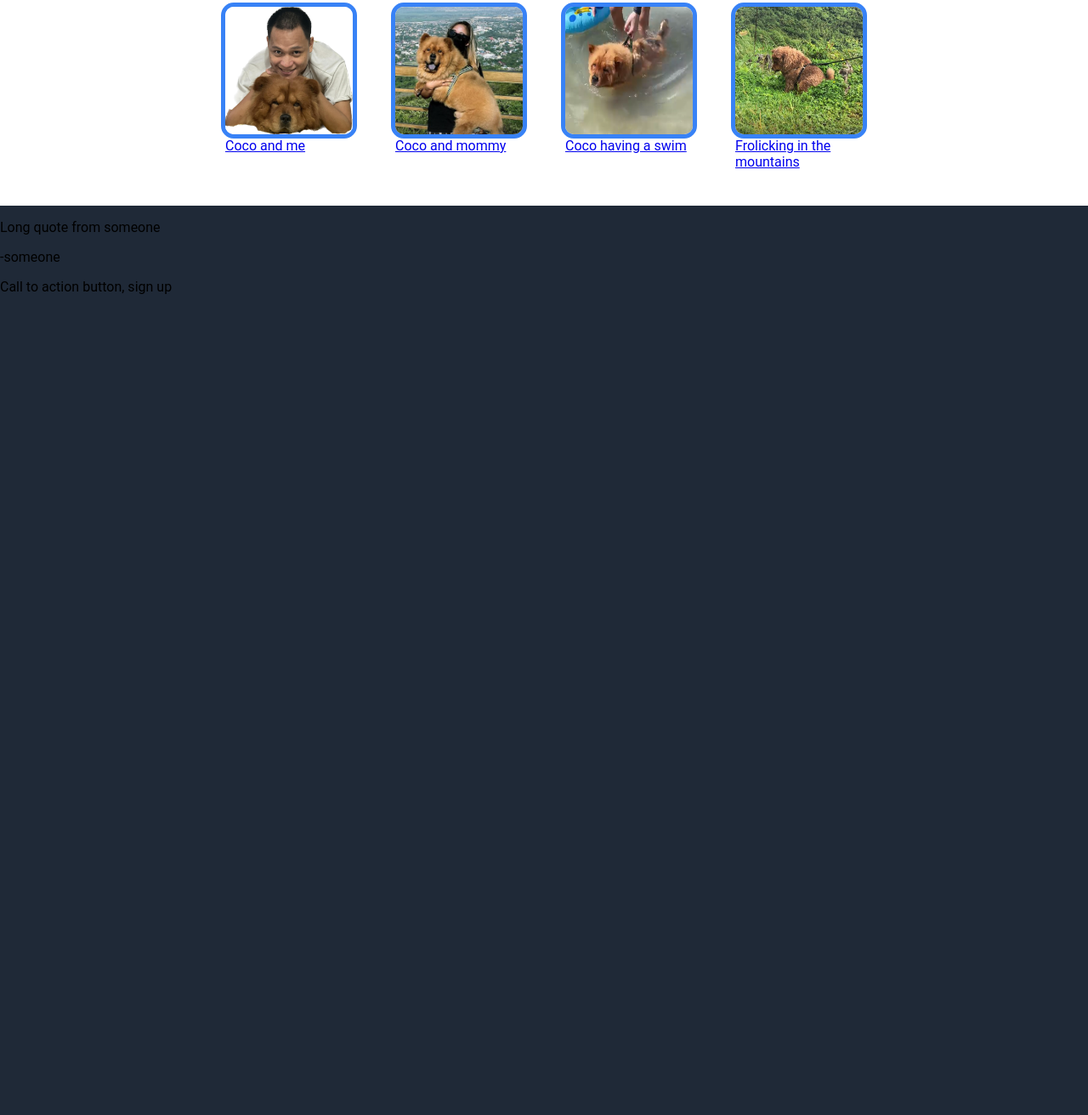
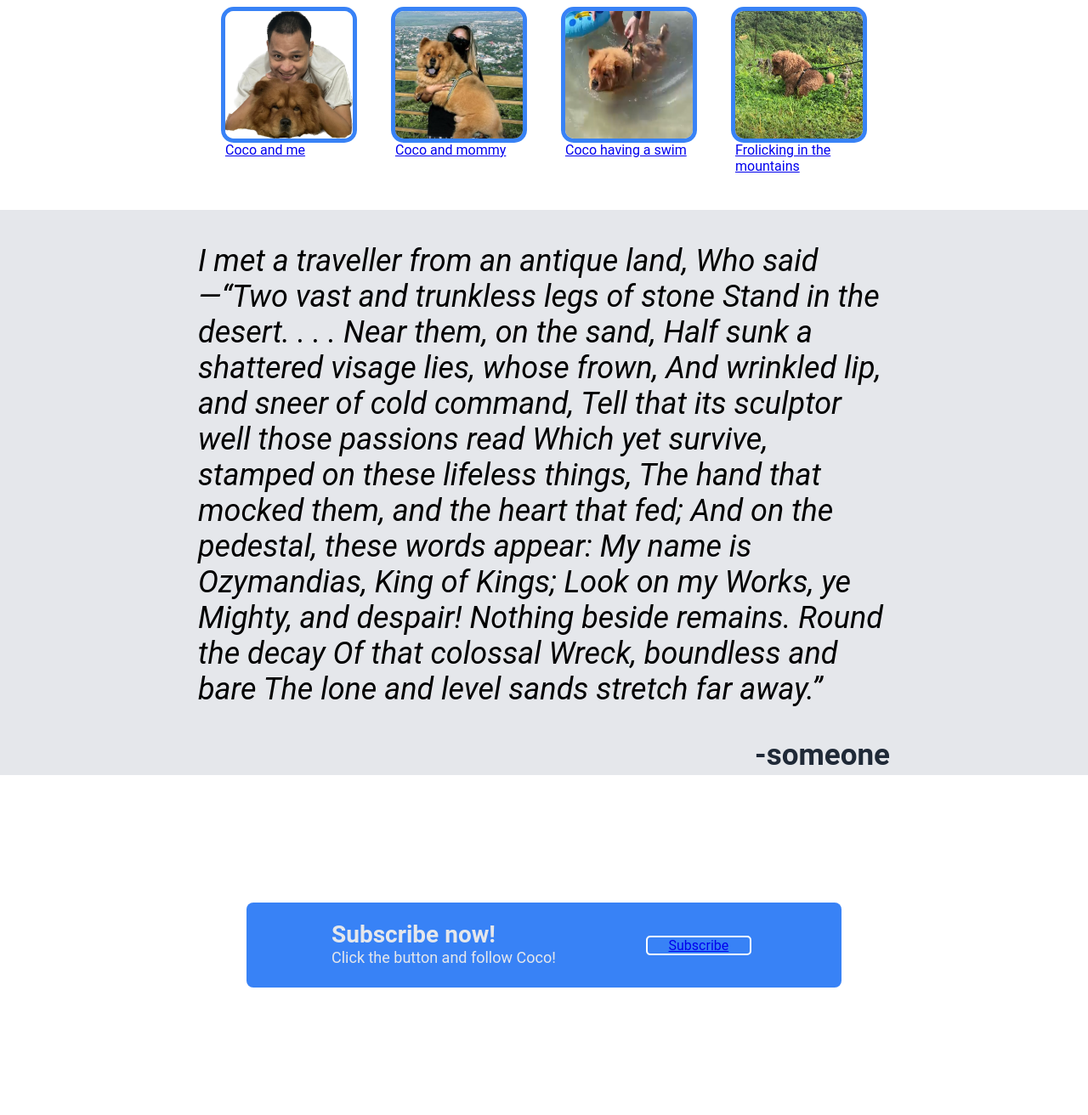
Before and after one commit to luvie23/Landing-Page, a plain HTML site: page index.html in a window 1280 px wide. Shown: the part 603-1915 px from the top of the page at 85% size. Before the commit the page ends 950 px from the top, so only its background shows below. Drawn offline with Linux system fonts and the light colour scheme.

Commit message:
Add css for the lower part and put a placeholder for the links

```diff
--- a/css/styles.css
+++ b/css/styles.css
@@ -92,6 +92,9 @@ body {
     align-content: center;
     align-items: center;
     height: 400px;
+    margin-top: 5px;
+    margin-bottom: 0;
+
 }
 
 .mid-item {
@@ -122,3 +125,81 @@ body {
     margin-top: 0px;
 
 }
+
+.low-mid-container{
+    background-color: #E5E7EB;
+    height: auto;
+    margin-top: 0;
+    border: 3px solid #E5E7EB;
+}
+
+#poem {
+    margin: 0 230px;
+    font-size: 36px;
+    justify-content: center;
+    align-content: center;
+    font-style: italic;
+}
+
+#author{
+    justify-content: right;
+    display: flex;
+    font-size: 35px;
+    font-weight: bolder;
+    color: #1F2937;
+    align-content: center;
+    margin: 0 230px;
+
+}
+
+.lowest-container{
+    display: flex;
+    justify-content: center;
+    flex-wrap: wrap;
+    background-color: white;
+    align-content: center;
+    align-items: center;
+    height: 400px;
+    margin-bottom: 0;
+
+}
+
+.action-button{
+    display: flex;
+    height: 100px;
+    width: 700px;
+    border-radius: 8px;
+    background-color: #3882f6;
+    justify-content: center;
+    align-items:flex-start;
+    color: #E5E7EB;
+    flex-direction: column;
+    flex-wrap: wrap;
+
+}
+
+#text-button {
+    display: flex;
+    margin-left: 100px;
+    font-size: 28px;
+    font-style:normal;
+    height: fit-content;
+    margin-top: 20px;
+    font-weight: bolder;
+}
+#text-button-small {
+    display: flex;
+    margin-left: 100px;
+    font-size: 18px;
+    font-style:normal;
+    margin-bottom: 25px;
+
+}
+
+#sub {
+    display: flex;
+    border: 2px solid white;
+    width: 120px;
+    justify-content: center;
+    border-radius: 5px;
+}
--- a/index.html
+++ b/index.html
@@ -19,9 +19,9 @@
 
         <div class="top-right">
 
-            <div class="header-item header-link1">header link one</div>
-            <div class="header-item header-link2">header link two</div>
-            <div class="header-item header-link3">header link three</div>
+            <div class="header-item header-link1"><a href="index.html">header link one</a></div>
+            <div class="header-item header-link2"><a href="index.html">header link two</a></div>
+            <div class="header-item header-link3"><a href="index.html">header link three</a></div>
             <div class="below-top-right">
                 <div><img id="dog" src="./images/sandycoco.png"></div>
             </div>
@@ -43,14 +43,39 @@
 
     </div>
 
-    <div>
-        <p>Long quote from someone</p>
-        <p> -someone</p>
+    <div class="low-mid-container">
+        <div id="poem">
+            <p >I met a traveller from an antique land,
+                Who said—“Two vast and trunkless legs of stone
+                Stand in the desert. . . . Near them, on the sand,
+                Half sunk a shattered visage lies, whose frown,
+                And wrinkled lip, and sneer of cold command,
+                Tell that its sculptor well those passions read
+                Which yet survive, stamped on these lifeless things,
+                The hand that mocked them, and the heart that fed;
+                And on the pedestal, these words appear:
+                My name is Ozymandias, King of Kings;
+                Look on my Works, ye Mighty, and despair!
+                Nothing beside remains. Round the decay
+                Of that colossal Wreck, boundless and bare
+                The lone and level sands stretch far away.”
+                </p>
+
+        </div>
+        <div id="author"> -someone</div>
+    </div>
+
+    <div class="lowest-container">
+        <div class="action-button">
+            <div> </div>
+            <div id="text-button">Subscribe now!</div>
+
+            <div id="text-button-small">Click the button and follow Coco!</div>
+
+            <div id="sub"><a href="index.html">Subscribe</a></div>
+
+        </div>
 
     </div>
-
-    <div>
-        <div>Call to action button, sign up</div>
-    </div>
 </body>
-</html>
+</html><a href="index.
```
